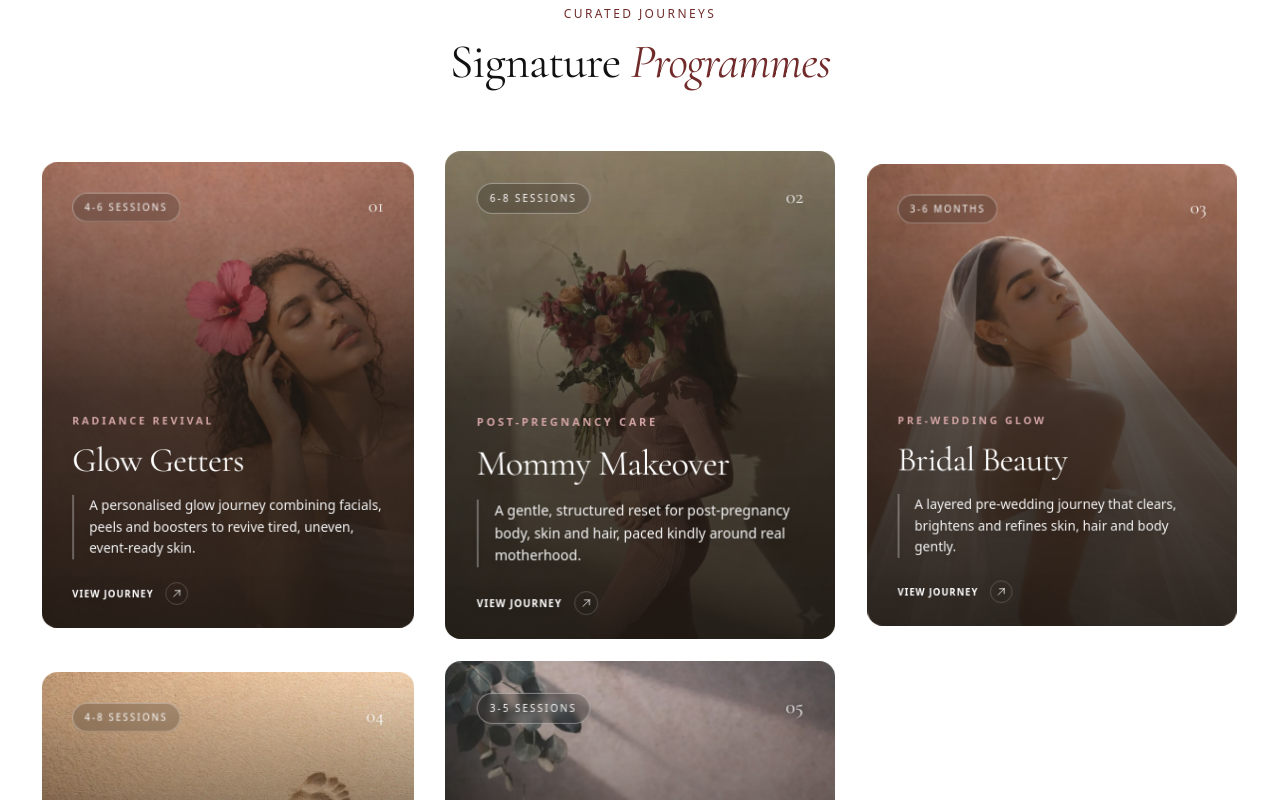
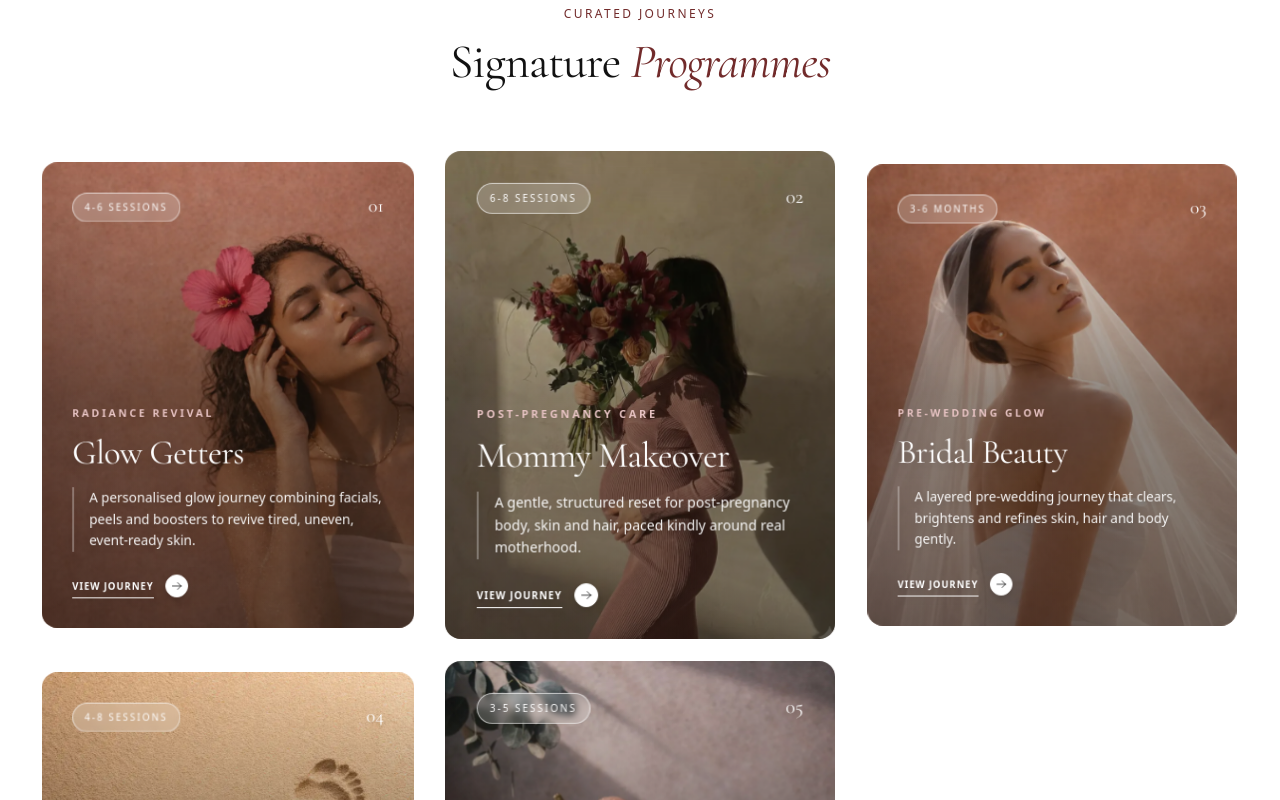
Before and after one commit to DrPragna/Pragna-Skin-Clinic-Website, a Next.js app: page / in a window 1280 px wide. Shown: the part 2380-3180 px from the top of the page. Built offline with nearby package versions, Linux system fonts and the light colour scheme; a web font is replaced by a local one.

Commit message:
feat: improve next card visibility in Signature Programs carousel
- Reduce card width from 85vw to 78vw on mobile for better peek of adjacent cards
- Update image sizes attribute to match new card width
- Maintains all existing animations and focus effects

```diff
--- a/components/sections/SignaturePrograms.tsx
+++ b/components/sections/SignaturePrograms.tsx
@@ -81,12 +81,19 @@ function ProgramCard({
   containerRef: RefObject<HTMLDivElement | null>;
 }) {
   const [imageError, setImageError] = useState(false);
+  const [isMobile, setIsMobile] = useState(false);
+  const [isFocused, setIsFocused] = useState(false);
 
   const showGradient = imageError || !program.image;
   const gradient = program.gradient || defaultGradient;
   const cardRef = useRef<HTMLDivElement>(null);
 
-  // 1. Get Scroll Progress directly
+  useEffect(() => {
+    setIsMobile(window.matchMedia('(hover: none)').matches);
+  }, []);
+
+  // Scale: 0.92 -> 1.0 -> 0.92 (Breathing effect)
+  // We use CSS transition for this now instead of Framer Motion for better perf + simplicity
   const { scrollXProgress } = useScroll({
     container: containerRef,
     target: cardRef,
@@ -94,14 +101,33 @@ function ProgramCard({
     offset: ["center end", "center start"]
   });
 
-  // 2. Map directly to Scale (0.92 -> 1.0 -> 0.92)
-  // This creates a "MotionValue" which updates outside of React render cycle
   const scale = useTransform(scrollXProgress, [0, 0.5, 1], [0.92, 1, 0.92]);
 
-  // 3. Map opacity for the "Focus" highlight effect
-  // Instead of swapping classes, we animate the opacity of the overlay
-  // 0.6 opacity (dark) at edges, 0 opacity (bright) at center
-  const overlayOpacity = useTransform(scrollXProgress, [0, 0.5, 1], [0.6, 0, 0.6]);
+  // 2. IntersectionObserver for Inner Content State
+  // This efficiently toggles the "Active" state for inner elements (Zoom, Pill, etc.)
+  // without the jank of per-frame state updates.
+  useEffect(() => {
+    if (!isMobile || !cardRef.current || !containerRef.current) return;
+
+    const observer = new IntersectionObserver(
+      (entries) => {
+        entries.forEach((entry) => {
+          setIsFocused(entry.isIntersecting);
+        });
+      },
+      {
+        root: containerRef.current,
+        threshold: 0.6, // Card is considered "focused" when 60% visible
+      }
+    );
+
+    observer.observe(cardRef.current);
+    return () => observer.disconnect();
+  }, [isMobile, containerRef]);
+
+  // On mobile: isFocused controls the "hover" state
+  // On desktop: undefined lets CSS group-hover take over
+  const showHoverState = isMobile ? isFocused : undefined;
 
   return (
     <motion.div
@@ -113,29 +139,29 @@ function ProgramCard({
         delay: index * 0.1,
         ease: [0.16, 1, 0.3, 1]
       }}
-      // Use style for performant transforms on mobile
-      style={{ scale }}
-      className="group relative min-w-[85vw] snap-center md:min-w-0 aspect-[3/4] md:aspect-[4/5] overflow-hidden rounded-2xl cursor-pointer will-change-transform"
+      // RESTORED: Continuous scale transform on mobile (0.92 -> 1.0)
+      style={isMobile ? { scale } : undefined}
+      className={`group relative min-w-[78vw] snap-center md:min-w-0 aspect-[3/4] md:aspect-[4/5] overflow-hidden rounded-2xl cursor-pointer will-change-transform ${isFocused ? 'mobile-focused' : ''}`}
     >
       <Link href={`/signature-programs/${program.slug}`} scroll={true} className="block h-full w-full">
         {/* Background: Image or Gradient */}
         <div className="absolute inset-0 overflow-hidden">
           {!showGradient ? (
-             <div className="w-full h-full relative transition-transform duration-[1.5s] ease-out group-hover:scale-110">
+             <div className={`w-full h-full relative transition-transform duration-[1.5s] ease-out ${showHoverState ? 'scale-110' : 'group-hover:scale-110'}`}>
                <Image
                 src={program.image}
                 alt={program.title}
                 fill
                 priority={index < 2}
                 onError={() => setImageError(true)}
-                className="object-cover transition-opacity duration-[1.5s] ease-out opacity-90 group-hover:opacity-100"
+                className={`object-cover transition-opacity duration-[1.5s] ease-out ${showHoverState ? 'opacity-100' : 'opacity-90 group-hover:opacity-100'}`}
                 style={{ objectPosition: program.imagePosition || 'center center' }}
-                sizes="(max-width: 768px) 80vw, (max-width: 1200px) 50vw, 33vw"
+                sizes="(max-width: 768px) 78vw, (max-width: 1200px) 50vw, 33vw"
               />
             </div>
           ) : (
             // Gradient Fallback with texture
-            <div className={`w-full h-full bg-gradient-to-br ${gradient} transition-transform duration-[1.5s] ease-out group-hover:scale-110`}>
+            <div className={`w-full h-full bg-gradient-to-br ${gradient} transition-transform duration-[1.5s] ease-out ${showHoverState ? 'scale-110' : 'group-hover:scale-110'}`}>
               {/* Subtle noise texture */}
               <div
                 className="absolute inset-0 opacity-[0.15] mix-blend-overlay"
@@ -147,17 +173,10 @@ function ProgramCard({
           )}
 
           {/* Base Overlay - Standard Gradient */}
-          <div className="absolute inset-0 bg-gradient-to-t from-[#1A1510] via-[#1A1510]/80 to-transparent transition-opacity duration-700 opacity-90 group-hover:opacity-60" />
+          <div className={`absolute inset-0 bg-gradient-to-t from-[#1A1510] via-[#1A1510]/80 to-transparent transition-opacity duration-700 ${showHoverState ? 'opacity-60' : 'opacity-90 group-hover:opacity-60'}`} />
 
-          {/* DYNAMIC OVERLAY FOR MOBILE FOCUS EFFECT */}
-          {/* This darkens the card when it scrolls away from center */}
-          <motion.div
-             style={{ opacity: overlayOpacity }}
-             className="absolute inset-0 bg-black/60 pointer-events-none md:hidden"
-          />
-
-          {/* Sophisticated Hover Glow - Desktop Only */}
-          <div className="absolute inset-0 transition-opacity duration-1000 bg-gradient-to-tr from-maroon/20 via-transparent to-transparent pointer-events-none opacity-0 group-hover:opacity-30" />
+          {/* Sophisticated Hover Glow */}
+          <div className={`absolute inset-0 transition-opacity duration-1000 bg-gradient-to-tr from-maroon/20 via-transparent to-transparent pointer-events-none ${showHoverState ? 'opacity-30' : 'opacity-0 group-hover:opacity-30'}`} />
         </div>
 
         {/* Content */}
@@ -166,34 +185,34 @@ function ProgramCard({
           <div className="flex justify-between items-start">
             <div className="overflow-hidden">
               <span
-                className="text-white font-medium text-[10px] tracking-[0.2em] uppercase border px-3 py-1.5 rounded-full inline-block backdrop-blur-sm transition-all duration-500 shadow-sm border-white/40 bg-black/20 group-hover:bg-white/20 group-hover:border-white/60"
+                className={`text-white font-medium text-[10px] tracking-[0.2em] uppercase border px-3 py-1.5 rounded-full inline-block backdrop-blur-sm transition-all duration-500 shadow-sm ${showHoverState ? 'bg-white/20 border-white/60' : 'border-white/40 bg-black/20 group-hover:bg-white/20 group-hover:border-white/60'}`}
               >
                 {program.duration}
               </span>
             </div>
-            <span className="font-display text-xl transition-colors duration-500 drop-shadow-md text-white/90 group-hover:text-white">
+            <span className={`font-display text-xl transition-colors duration-500 drop-shadow-md ${showHoverState ? 'text-white' : 'text-white/90 group-hover:text-white'}`}>
               0{index + 1}
             </span>
           </div>
 
           {/* Bottom - Animated Slide Up */}
-          <div className="transform transition-transform duration-700 ease-out translate-y-2 group-hover:translate-y-0">
-            <span className="text-[10px] md:text-[11px] tracking-[0.25em] uppercase font-bold mb-2 md:mb-3 block transition-colors duration-500 drop-shadow-sm text-[#D4A5A5] group-hover:text-[#E8C4C4]">
+          <div className={`transform transition-transform duration-700 ease-out ${showHoverState ? 'translate-y-0' : 'translate-y-2 group-hover:translate-y-0'}`}>
+            <span className={`text-[10px] md:text-[11px] tracking-[0.25em] uppercase font-bold mb-2 md:mb-3 block transition-colors duration-500 drop-shadow-sm ${showHoverState ? 'text-[#E8C4C4]' : 'text-[#D4A5A5] group-hover:text-[#E8C4C4]'}`}>
               {program.subtitle}
             </span>
-            <h3 className="text-2xl md:text-3xl lg:text-4xl font-display text-white mb-3 md:mb-4 transition-colors leading-tight drop-shadow-lg group-hover:text-white">
+            <h3 className={`text-2xl md:text-3xl lg:text-4xl font-display text-white mb-3 md:mb-4 transition-colors leading-tight drop-shadow-lg ${showHoverState ? 'text-white' : 'group-hover:text-white'}`}>
               {program.title}
             </h3>
             <p className="text-white/95 text-sm leading-relaxed line-clamp-3 mb-4 md:mb-6 border-l-2 border-white/30 pl-4 opacity-100 transition-opacity duration-500 drop-shadow-md font-medium">
               {program.description}
             </p>
 
-            <div className="flex items-center gap-3 text-white transition-colors text-[10px] tracking-widest uppercase font-bold drop-shadow-md group-hover:text-white">
-              <span className="relative after:content-[''] after:absolute after:-bottom-1 after:left-0 after:h-px after:bg-white after:transition-all after:duration-500 after:w-0 group-hover:after:w-full">
+            <div className={`flex items-center gap-3 text-white transition-colors text-[10px] tracking-widest uppercase font-bold drop-shadow-md ${showHoverState ? 'text-white' : 'group-hover:text-white'}`}>
+              <span className={`relative after:content-[''] after:absolute after:-bottom-1 after:left-0 after:h-px after:bg-white after:transition-all after:duration-500 ${showHoverState ? 'after:w-full' : 'after:w-0 group-hover:after:w-full'}`}>
                 View Journey
               </span>
-              <div className="w-6 h-6 rounded-full border flex items-center justify-center transition-all duration-500 border-white/20 group-hover:border-white group-hover:bg-white group-hover:text-charcoal">
-                <svg className="w-3 h-3 transform transition-transform duration-500 -rotate-45 group-hover:rotate-0" fill="none" viewBox="0 0 24 24" stroke="currentColor">
+              <div className={`w-6 h-6 rounded-full border flex items-center justify-center transition-all duration-500 ${showHoverState ? 'border-white bg-white text-charcoal' : 'border-white/20 group-hover:border-white group-hover:bg-white group-hover:text-charcoal'}`}>
+                <svg className={`w-3 h-3 transform transition-transform duration-500 ${showHoverState ? 'rotate-0' : '-rotate-45 group-hover:rotate-0'}`} fill="none" viewBox="0 0 24 24" stroke="currentColor">
                   <path strokeLinecap="round" strokeLinejoin="round" strokeWidth={1.5} d="M14 5l7 7m0 0l-7 7m7-7H3" />
                 </svg>
               </div>
```
